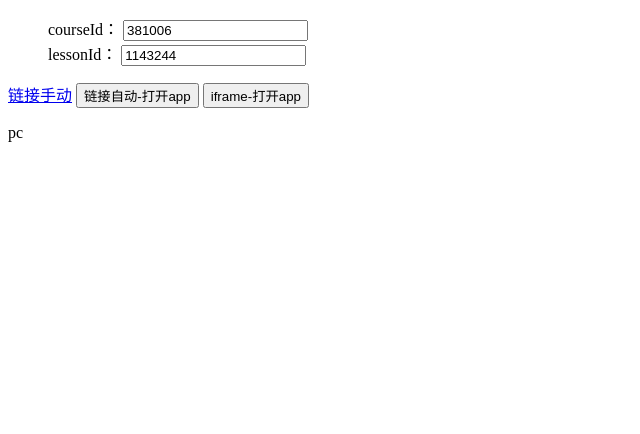
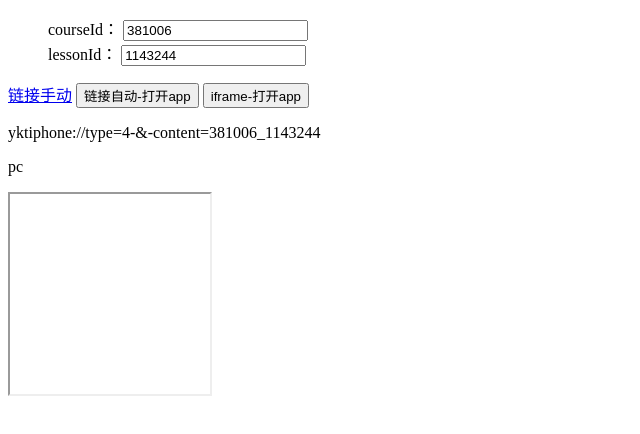
Before and after one commit to mejustme/awake-nativeapp-demo, a website: page build/pages/index.html in a window 1280 px wide. Both pictures are taken after a click on the button "iframe-打开app". Shown: the whole page, without its empty margins (0-640 px from the left). Drawn offline with Linux system fonts and the light colour scheme.

Commit message:
iframe添加loction

```diff
--- a/build/pages/index.html
+++ b/build/pages/index.html
@@ -59,7 +59,7 @@
             url = 'yktiphone://type=4-&-content='+param.courseId+'_'+param.lessonId;
         }else{
             $("#j-platform").text(platform);
-            return;
+            url = 'yktiphone://type=4-&-content='+param.courseId+'_'+param.lessonId;
         }
         _frame.src = url;
         $("#j-url").text(url);
@@ -67,8 +67,11 @@
         $("iframe").remove();
         document.body.appendChild(_frame);
         var windowIn = document.getElementsByTagName('iframe')[0].contentWindow;
-        windowIn.location.href = url;
-        alert(JSON.stringify(windowIn.location));
+
+        setTimeout(function(){
+            windowIn.location.href = url;
+            alert(JSON.stringify(windowIn.location));
+        },2000);
 
     }
     function doClick1(){
```
